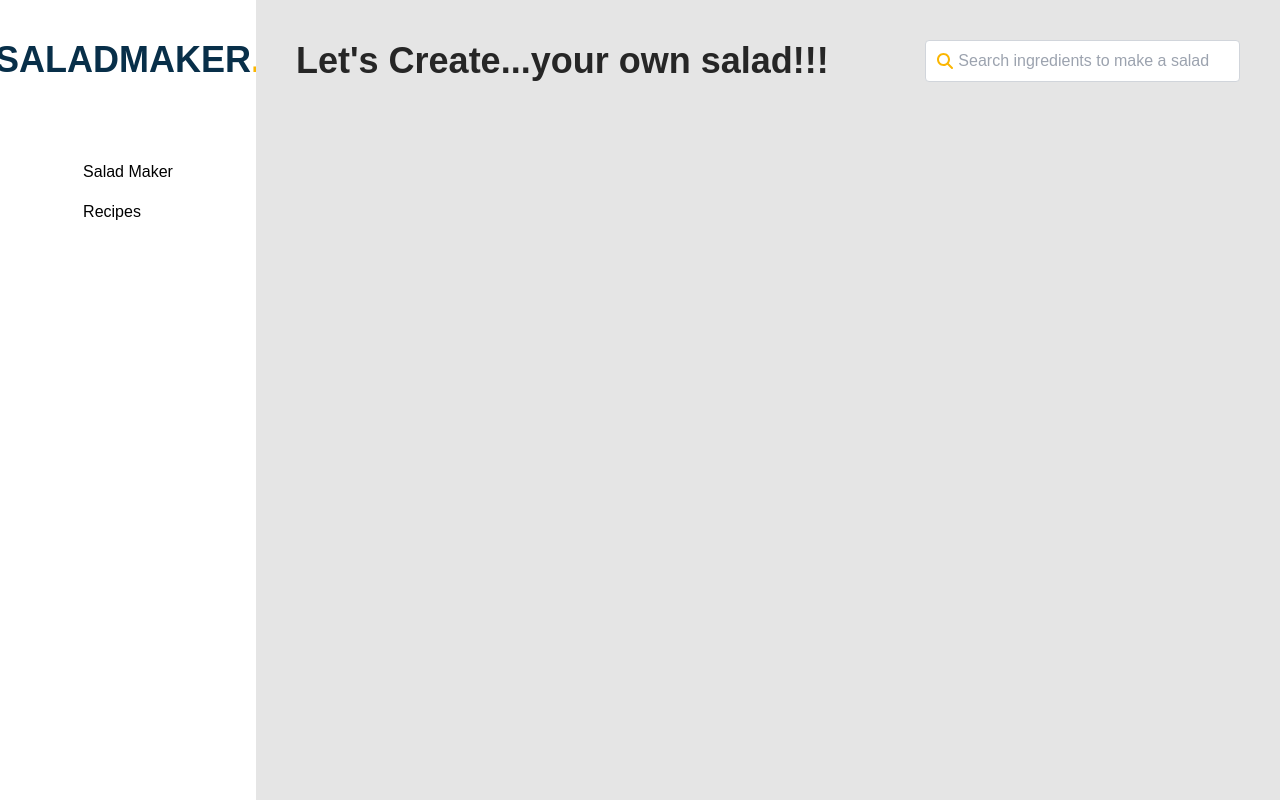
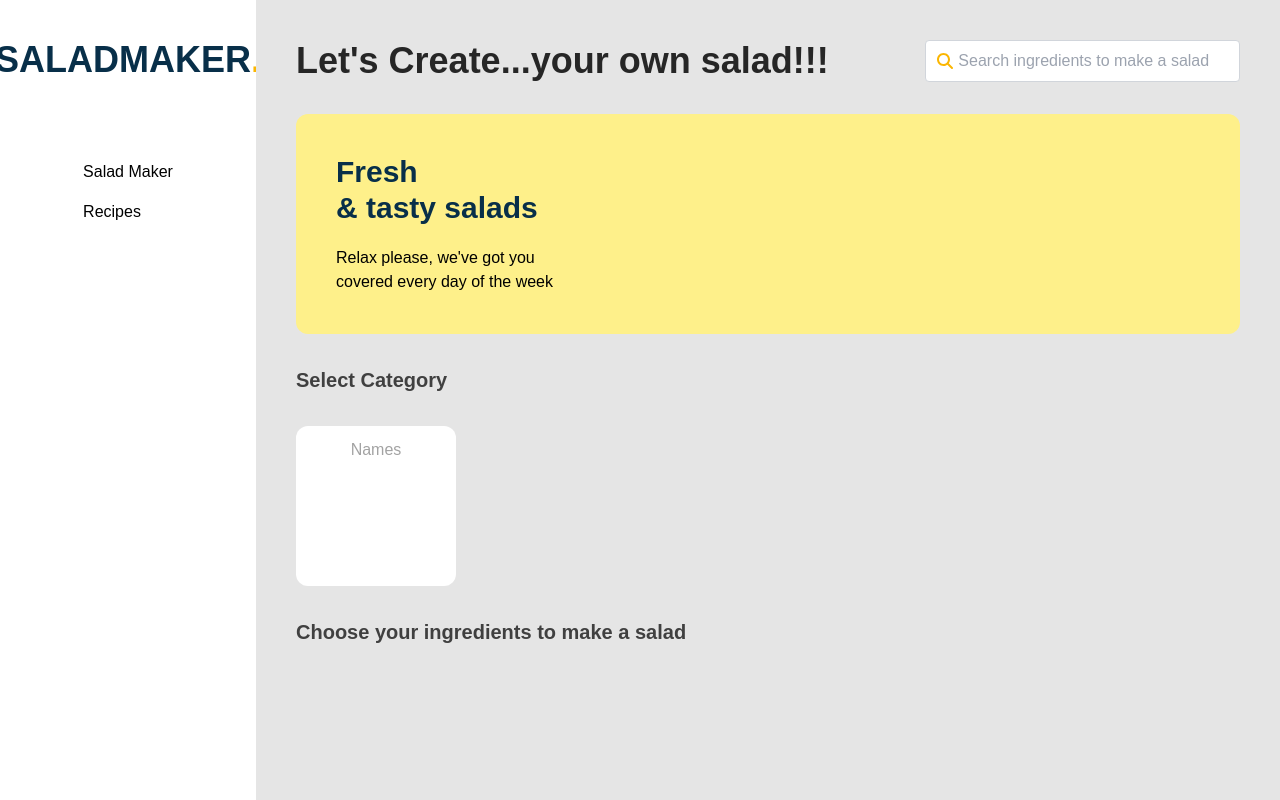
Before and after one commit to jittakan2539/salad-maker, a Next.js app: page / in a window 1280 px wide. Built offline with nearby package versions, Linux system fonts and the light colour scheme.

Commit message:
make models and start api

```diff
--- /dev/null
+++ b/src/app/lib/dbConnect.ts
@@ -0,0 +1,13 @@
+import mongoose from "mongoose";
+
+const connection: { isConnected?: number } = {};
+
+export async function dbConnect() {
+	if (connection.isConnected) {
+		return;
+	}
+
+	const db = await mongoose.connect(process.env.DATABASE_URI!);
+
+	connection.isConnected = db.connections[0].readyState;
+}
--- /dev/null
+++ b/src/app/models/Ingredients.ts
@@ -0,0 +1,38 @@
+import mongoose, { Document, Schema, Model } from "mongoose";
+
+// Define the interface for the Ingredient document
+export interface IIngredients extends Document {
+	ingredient: string;
+	category: string;
+	image: string | null;
+	calories: number;
+}
+
+// Create the schema for the Ingredient document
+const IngredientsSchema: Schema<IIngredients> = new mongoose.Schema({
+	ingredient: {
+		type: String,
+		required: true,
+	},
+	category: {
+		type: String,
+		enum: ["vegetable", "fruit", "protein", "dressing", "toppings"],
+		required: true,
+	},
+	image: {
+		type: String,
+		default: null, // Ensure null is the default if not provided
+	},
+	calories: {
+		type: Number,
+		required: true,
+	},
+});
+
+// Create the Ingredient model from the schema
+const Ingredients: Model<IIngredients> = mongoose.model<IIngredients>(
+	"Ingredients",
+	IngredientsSchema
+);
+
+export default Ingredients;
--- /dev/null
+++ b/src/app/models/Recipes.ts
@@ -0,0 +1,36 @@
+import mongoose, { Document, Schema, Model } from "mongoose";
+
+//กำหนดประเภทของค่าข้างใน
+export interface IRecipes extends Document {
+	ingredientDetail: { ingredientId: string; quantity: number }[];
+	createOn: Date;
+	deleteOn: Date;
+}
+
+const RecipesSchema: Schema = new mongoose.Schema(
+	{
+		ingredientDetail: [
+			{
+				ingredientId: {
+					type: mongoose.Schema.Types.ObjectId,
+					ref: "Ingredients",
+					required: true,
+				},
+				quantity: { type: Number, required: true, min: 0 },
+			},
+		],
+		createOn: { type: Date, default: Date.now },
+		deleteOn: { type: Date, default: Date.now },
+	},
+	{
+		timestamps: true, // Automatically adds createdAt and updatedAt fields
+	}
+);
+
+// Create the Recipe model from the schema
+const Recipes: Model<IRecipes> = mongoose.model<IRecipes>(
+	"Recipes",
+	RecipesSchema
+);
+
+export default Recipes;
--- a/src/app/page.tsx
+++ b/src/app/page.tsx
@@ -1,10 +1,12 @@
 import Image from "next/image";
 import Link from "next/link";
 import { FaMagnifyingGlass } from "react-icons/fa6";
+// import IngredientCard from "@/components/IngredientCard";
+import CategoryCard from "@/components/CategoryCard";
 
 export default function Home() {
 	return (
-		<main className="flex">
+		<div className="flex">
 			<nav className="bg-white w-1/5 h-screen flex flex-col items-center p-10 overflow-hidden gap-20">
 				<h1 className="font-extrabold text-sky-950 text-4xl">
 					SALADMAKER<span className="text-orange">.</span>
@@ -20,7 +22,7 @@ export default function Home() {
 			</nav>
 
 			<section className="flex-1 p-10">
-				<header>
+				<header className="flex flex-col">
 					<div className="flex items-center justify-between mb-8">
 						<h1 className="font-extrabold text-neutral-800 text-4xl">
 							Let&apos;s Create...your own salad!!!
@@ -38,8 +40,33 @@ export default function Home() {
 							/>
 						</div>
 					</div>
+					<figure className="p-10 bg-yellow-200 rounded-xl">
+						<div className="w-60 flex flex-col gap-5">
+							<h2 className="font-extrabold text-sky-950 text-3xl">
+								Fresh
+								<br /> & tasty salads
+							</h2>
+							<p>
+								Relax please, we&apos;ve got you covered every day of the week{" "}
+							</p>
+						</div>
+					</figure>
 				</header>
+
+				{/* -------------ส่วนของ main---------- */}
+				<main className="my-8 ">
+					{/* -------------ส่วนเลือก category---------- */}
+					<CategoryCard />
+
+
+					{/* -------------ส่วนเลือก ingredients---------- */}
+					<section className="my-8 ">
+						<h2 className="font-extrabold text-neutral-700 text-xl">
+							Choose your ingredients to make a salad
+						</h2>
+					</section>
+				</main>
 			</section>
-		</main>
+		</div>
 	);
 }
--- /dev/null
+++ b/src/components/CategoryCard.tsx
@@ -0,0 +1,17 @@
+import React from "react";
+
+export default function CategoryCard() {
+	const categories: Category[] = [];
+
+	return (
+		<section className="flex flex-col gap-8">
+			<h2 className="font-extrabold text-neutral-700 text-xl">
+				Select Category
+			</h2>
+			<div className="bg-white w-40 h-40 rounded-xl flex flex-col items-center p-3">
+				<img src="" alt="" />
+				<p className="text-neutral-400">Names</p>
+			</div>
+		</section>
+	);
+}
--- a/src/components/IngredientCard.tsx
+++ b/src/components/IngredientCard.tsx
@@ -0,0 +1,3 @@
+export default function IngredientCard() {
+	return <div></div>;
+}
```
Also changed, not shown: package.json (+8 -1 lines), src/app/api/edit-recipe/route.ts (added), src/app/api/ingredients/route.ts (added), src/app/api/recipes/route.ts (added), 2 other files (tests, documents, lock files or other folders).
